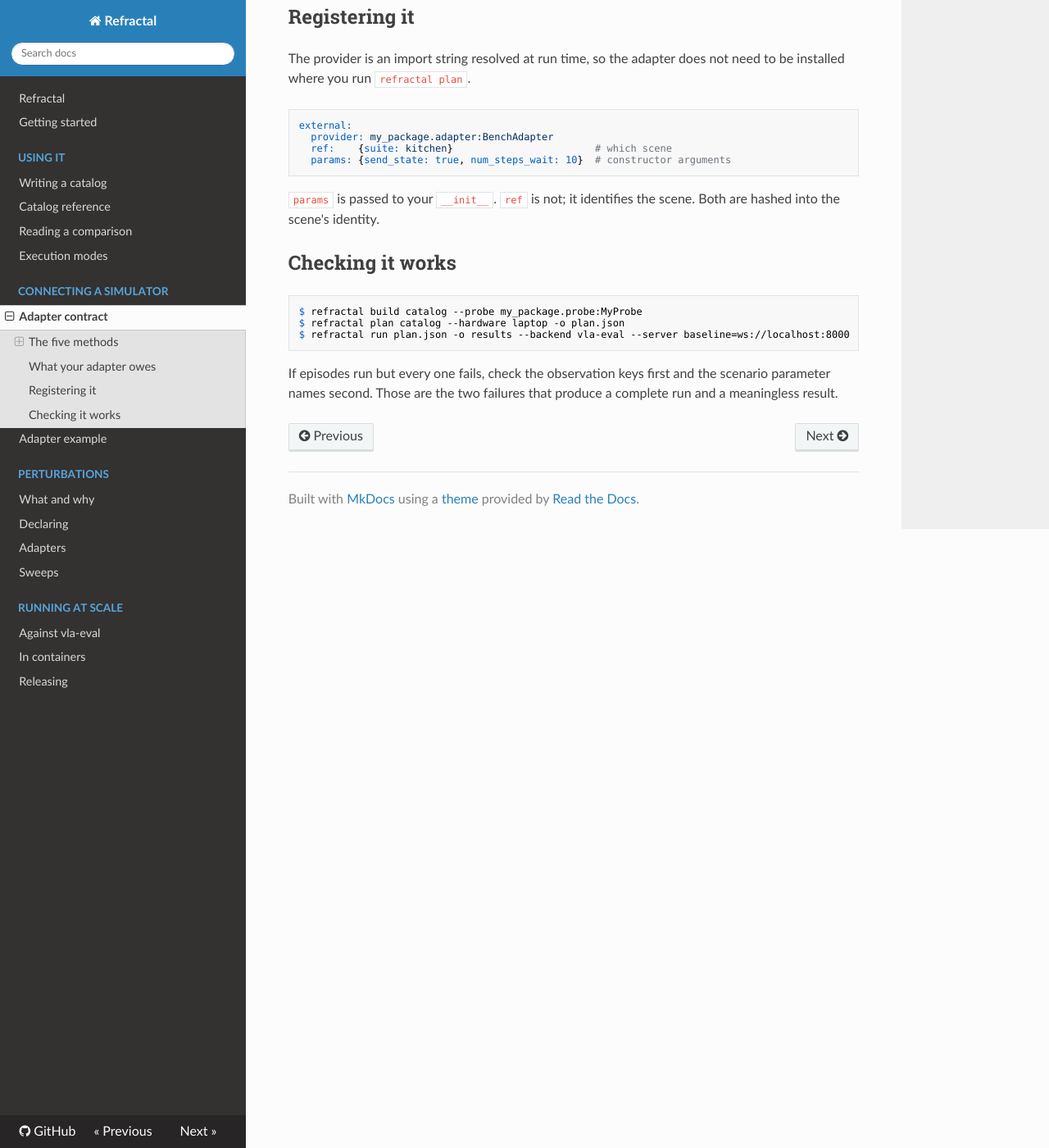
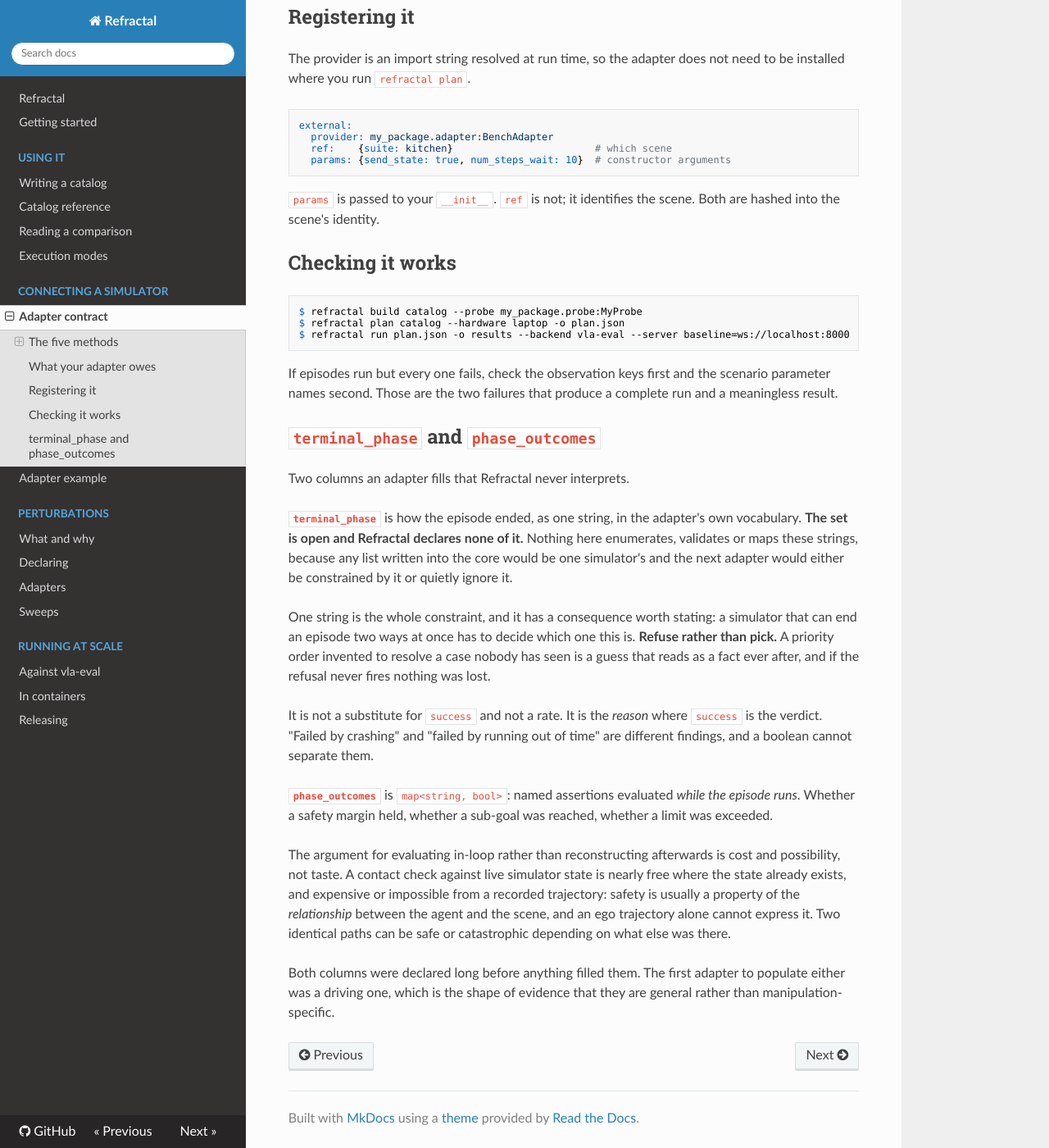
Before and after one commit to nalinraut/refractal, an MkDocs documentation site: the page built from docs/adapter-contract.md, in a window 1280 px wide and 1400 px high, scrolled down 1860 px. Shown: the whole window at 82% size. Built offline with MkDocs 1.6.1, drawn with Linux system fonts in a browser that asks for light colours; nearby versions of some CDN libraries.

Commit message:
terminal_phase: document the shape, never a set
The adapter that first filled this column terminates eight ways. An earlier
sketch of the field named five, and the fix is not to correct the number: it
is for Refractal to stop claiming a set at all.

So the docs describe the SHAPE. One string, supplied by the adapter in its own
vocabulary, open set, never enumerated or validated here. Any list written
into the core would be one simulator's, and the next adapter would either be
constrained by it or quietly ignore it. The eight MetaDrive reasons are a
MetaDrive fact and live in that adapter's docs.

One string is the whole constraint, and it has a consequence worth stating in
the contract: a simulator that can end an episode two ways at once must decide
which one this is, and should REFUSE rather than pick. A priority order
invented for a case nobody has seen is a guess that reads as a fact ever
after, and a refusal that never fires costs nothing.

Also records why phase_outcomes is evaluated in-loop rather than reconstructed:
safety is usually a property of the relationship between the agent and the
scene, and an ego trajectory alone cannot express it. Two identical paths are
safe or catastrophic depending on what else was there.

Both columns were declared long before anything filled them, and the first
thing to fill either was a driving adapter. That is the evidence they were
general rather than manipulation-specific.

Co-Authored-By: Claude Opus 5 (1M context) <noreply@anthropic.com>

```diff
--- a/docs/adapter-contract.md
+++ b/docs/adapter-contract.md
@@ -107,3 +107,39 @@ $ refractal run plan.json -o results --backend vla-eval --server baseline=ws://l
 If episodes run but every one fails, check the observation keys first and the
 scenario parameter names second. Those are the two failures that produce a
 complete run and a meaningless result.
+
+## `terminal_phase` and `phase_outcomes`
+
+Two columns an adapter fills that Refractal never interprets.
+
+**`terminal_phase`** is how the episode ended, as one string, in the adapter's
+own vocabulary. **The set is open and Refractal declares none of it.** Nothing
+here enumerates, validates or maps these strings, because any list written into
+the core would be one simulator's and the next adapter would either be
+constrained by it or quietly ignore it.
+
+One string is the whole constraint, and it has a consequence worth stating: a
+simulator that can end an episode two ways at once has to decide which one this
+is. **Refuse rather than pick.** A priority order invented to resolve a case
+nobody has seen is a guess that reads as a fact ever after, and if the refusal
+never fires nothing was lost.
+
+It is not a substitute for `success` and not a rate. It is the *reason* where
+`success` is the verdict. "Failed by crashing" and "failed by running out of
+time" are different findings, and a boolean cannot separate them.
+
+**`phase_outcomes`** is `map<string, bool>`: named assertions evaluated *while
+the episode runs*. Whether a safety margin held, whether a sub-goal was
+reached, whether a limit was exceeded.
+
+The argument for evaluating in-loop rather than reconstructing afterwards is
+cost and possibility, not taste. A contact check against live simulator state
+is nearly free where the state already exists, and expensive or impossible from
+a recorded trajectory: safety is usually a property of the *relationship*
+between the agent and the scene, and an ego trajectory alone cannot express it.
+Two identical paths can be safe or catastrophic depending on what else was
+there.
+
+Both columns were declared long before anything filled them. The first adapter
+to populate either was a driving one, which is the shape of evidence that they
+are general rather than manipulation-specific.
```
Also changed, not shown: 1 other file.
